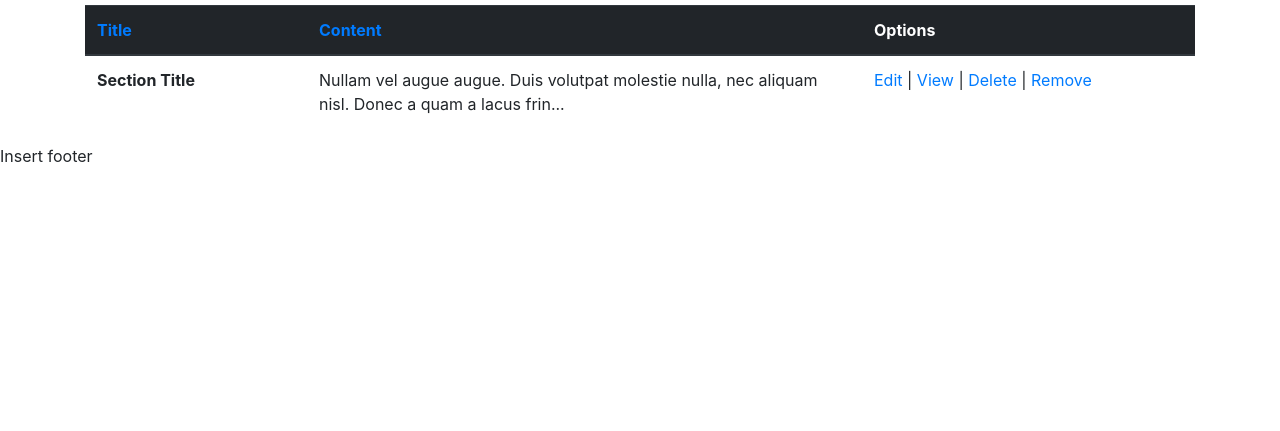
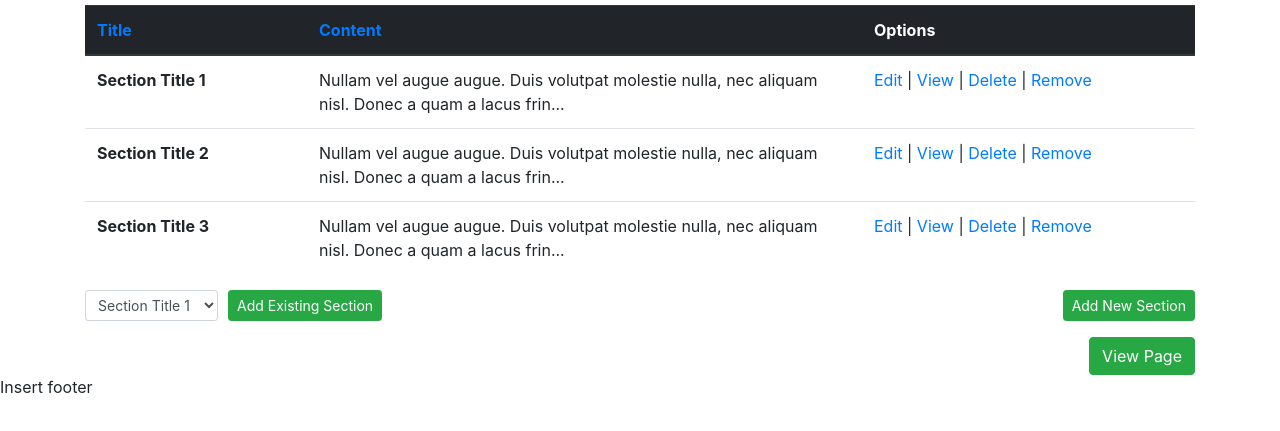
Before and after one commit to silentfuzzle/TheWritersNetBootstrap, a website: page pages/edit.html in a window 1280 px wide. Shown: the part 389-820 px from the top of the page. Drawn offline with nearby package versions, Linux system fonts and the light colour scheme.

Commit message:
Finished Edit Page

```diff
--- a/pages/edit.html
+++ b/pages/edit.html
@@ -93,13 +93,50 @@
                             </thead>
                             <tbody>
                                 <tr>
-                                    <th>Section Title</th>
+                                    <th>Section Title 1</th>
+                                    <td>Nullam vel augue augue. Duis volutpat molestie nulla, nec aliquam nisl. Donec a quam a lacus frin...</td>
+                                    <td><a href="../sections/edit.html">Edit</a> | <a href="../sections/view.html">View</a> | <a href="#" data-toggle="modal" data-target="#confirm-delete-modal">Delete</a> | <a href="#">Remove</a></td>
+                                </tr>
+                                <tr>
+                                    <th>Section Title 2</th>
+                                    <td>Nullam vel augue augue. Duis volutpat molestie nulla, nec aliquam nisl. Donec a quam a lacus frin...</td>
+                                    <td><a href="../sections/edit.html">Edit</a> | <a href="../sections/view.html">View</a> | <a href="#" data-toggle="modal" data-target="#confirm-delete-modal">Delete</a> | <a href="#">Remove</a></td>
+                                </tr>
+                                <tr>
+                                    <th>Section Title 3</th>
                                     <td>Nullam vel augue augue. Duis volutpat molestie nulla, nec aliquam nisl. Donec a quam a lacus frin...</td>
                                     <td><a href="../sections/edit.html">Edit</a> | <a href="../sections/view.html">View</a> | <a href="#" data-toggle="modal" data-target="#confirm-delete-modal">Delete</a> | <a href="#">Remove</a></td>
                                 </tr>
                             </tbody>
                         </table>
                     </div>
+                </div>
+            </div>
+            <div class="row justify-content-between">
+                <div class="col-auto">
+                    <form>
+                        <div class="form-row">
+                            <div class="form-group col-auto">
+                                <label class="sr-only" for="section-input">Select Section</label>
+                                <select id="section-input" class="form-control form-control-sm">
+                                    <option>Section Title 1</option>
+                                    <option>Section Title 2</option>
+                                    <option>Section Title 3</option>
+                                </select>
+                            </div>
+                            <div class="form-group col-auto">
+                                <button type="submit" class="btn btn-success btn-sm">Add Existing Section</button>
+                            </div>
+                        </div>
+                    </form>
+                </div>
+                <div class="col-auto">
+                    <a class="btn btn-success btn-sm" href="../sections/edit.html">Add New Section</a>
+                </div>
+            </div>
+            <div class="row justify-content-end">
+                <div class="col-auto">
+                    <a class="btn btn-success" href="./view.html">View Page</a>
                 </div>
             </div>
         </div>
```
